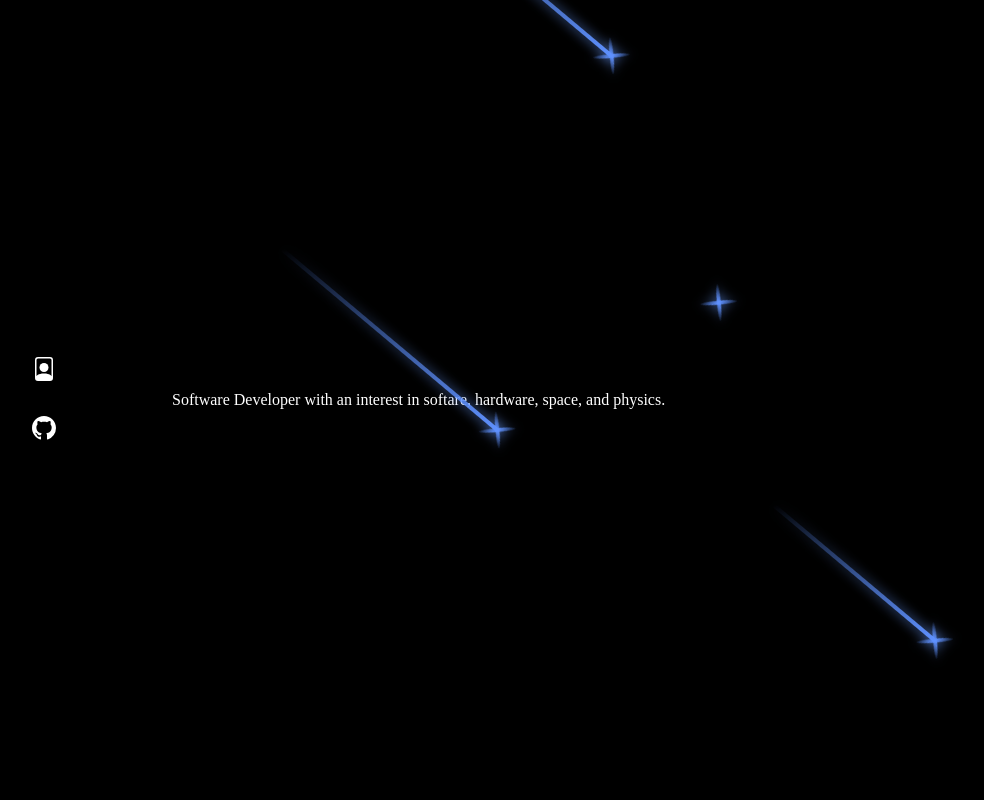
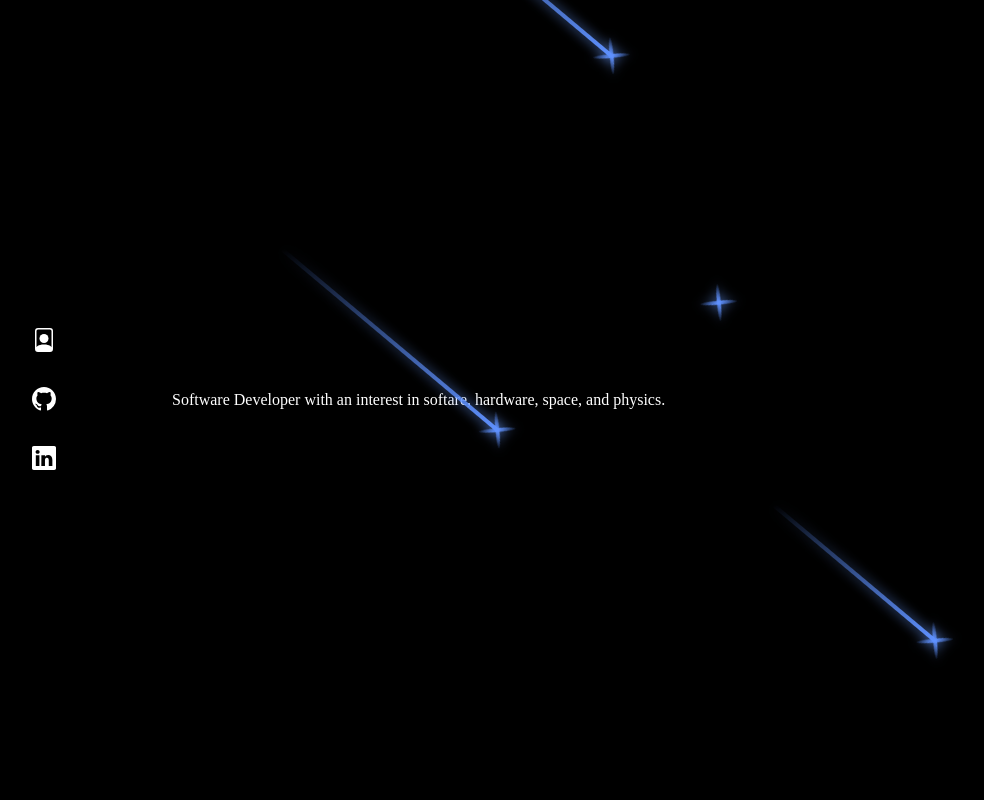
Before and after one commit to pziajski/personal-website, a React (Create React App) app: page / in a window 1280 px wide. Shown: the top 800 px of the page, without its empty margins (84-1068 px from the left). Built offline with nearby package versions, Linux system fonts and the light colour scheme.

Commit message:
created a container incase more a footer is added

```diff
--- a/src/components/NavSideBar/NavSideBar.scss
+++ b/src/components/NavSideBar/NavSideBar.scss
@@ -1,3 +1,4 @@
+@use "../../partials/color-palette.scss" as *;
 
 .nav-bar {
     position: fixed;
@@ -9,6 +10,16 @@
     height: 100vh;
     width: 20vw;
 
+    &__sections {
+        display: flex;
+        flex-direction: column;
+        justify-content: center;
+        align-items: center;
+        gap: 2rem;
+        height: 100vh;
+        width: 20vw;
+    }
+
     &__icon {
         width: 1.5rem;
         height: 1.5rem;
--- a/src/components/NavSideBar/NavSideBar.tsx
+++ b/src/components/NavSideBar/NavSideBar.tsx
@@ -1,16 +1,21 @@
 import React from 'react';
-import { FilePerson, Github } from "react-bootstrap-icons";
+import { FilePerson, Github, Linkedin } from "react-bootstrap-icons";
 import "./NavSideBar.scss";
 
 export const NavSideBar = () => {
     return (
         <nav className="nav-bar">
+            <div className="nav-bar__sections">
                 <a href="#about">
                     <FilePerson className="nav-bar__icon" />
                 </a>
                 <a href="#github">
                     <Github className="nav-bar__icon" />
                 </a>
+                <a href="#linkedin">
+                    <Linkedin className="nav-bar__icon" />
+                </a>
+            </div>
         </nav>
     )
 }
```
Lines whose indentation alone changed are shown as unchanged.
